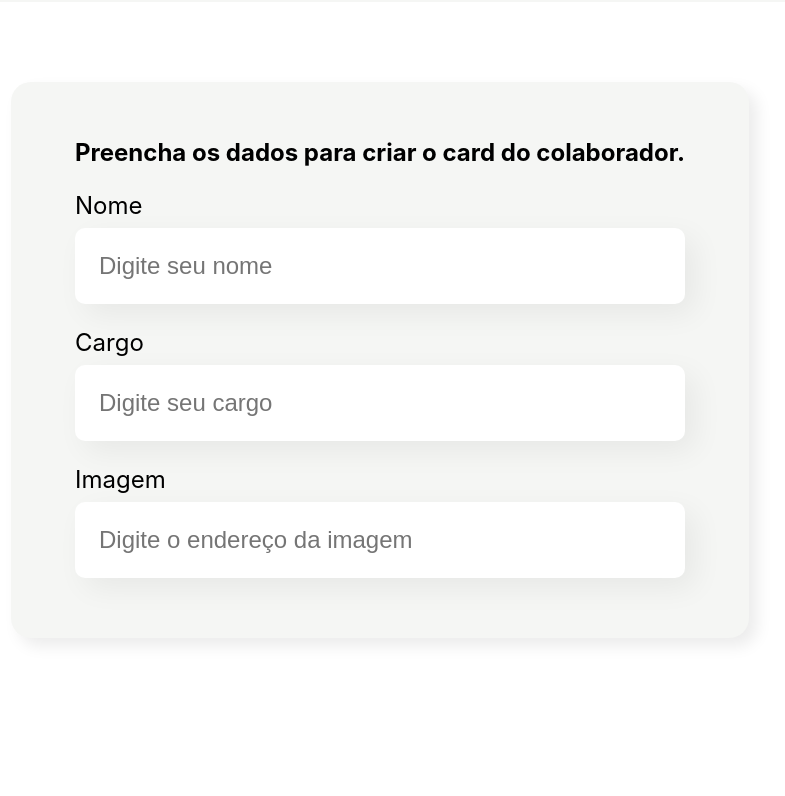
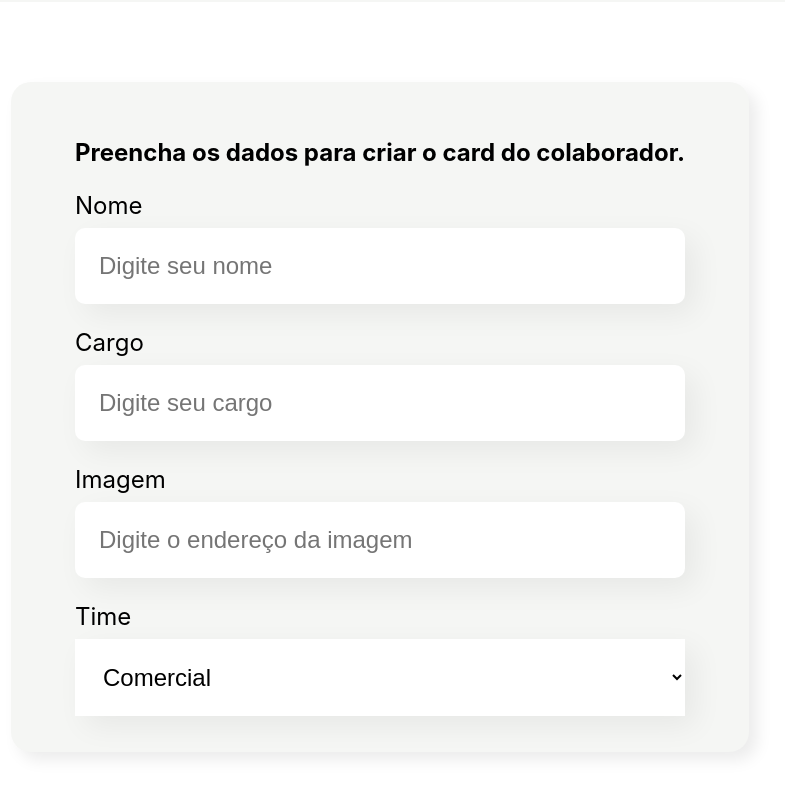
Before and after one commit to ThaisHolz/Organo, a JavaScript app: page / in a window 1280 px wide. Shown: the part 496-1292 px from the top of the page, without its empty margins (260-1045 px from the left). Before the commit the page ends 1214 px from the top, so only its background shows below. Built offline with nearby package versions, Linux system fonts and the light colour scheme; the HTML template or start-up script is replaced by a standard one.

Commit message:
Criação da lista de times

```diff
--- a/src/componentes/Formulario/Formulario.js
+++ b/src/componentes/Formulario/Formulario.js
@@ -1,7 +1,15 @@
 import CampoTexto from '../CampoTexto/CampoTexto';
+import ListaSuspensa from '../ListaSuspensa/ListaSuspensa';
 import './Formulario.css';
 
 const Formulario = () => {
+    const times = [
+        'Comercial',
+        'Serviços',
+        'Atendimento',
+        'Relações'
+    ]
+
     return(
         <section className='formulario'>
             <form>
@@ -9,6 +17,7 @@
                 <CampoTexto label='Nome' placeholder='Digite seu nome'/>
                 <CampoTexto label='Cargo' placeholder='Digite seu cargo'/>
                 <CampoTexto label='Imagem' placeholder='Digite o endereço da imagem'/>
+                <ListaSuspensa label='Time' itens={times}/>
             </form>
         </section>
     )
--- /dev/null
+++ b/src/componentes/ListaSuspensa/ListaSuspensa.css
@@ -0,0 +1,15 @@
+.lista-suspensa label{
+    display: block;
+    margin-bottom: 8px;
+    font-size: 24px;
+}
+
+.lista-suspensa select{
+    background-color: #FFF;
+    box-shadow: 10px 10px 30px rgba(0, 0, 0, 0.06);
+    width: 100%;
+    border: none;
+    font-size: 24px;
+    padding: 24px;
+    box-sizing: border-box;
+}
--- /dev/null
+++ b/src/componentes/ListaSuspensa/ListaSuspensa.js
@@ -0,0 +1,14 @@
+import './ListaSuspensa.css';
+
+const ListaSuspensa = (props) => {
+    return(
+        <div className='lista-suspensa'>
+            <label>{props.label}</label>
+           <select>
+                {props.itens.map(item => <option key={item}>{item}</option>)}
+            </select>
+        </div>
+    )
+}
+
+export default ListaSuspensa;
```
